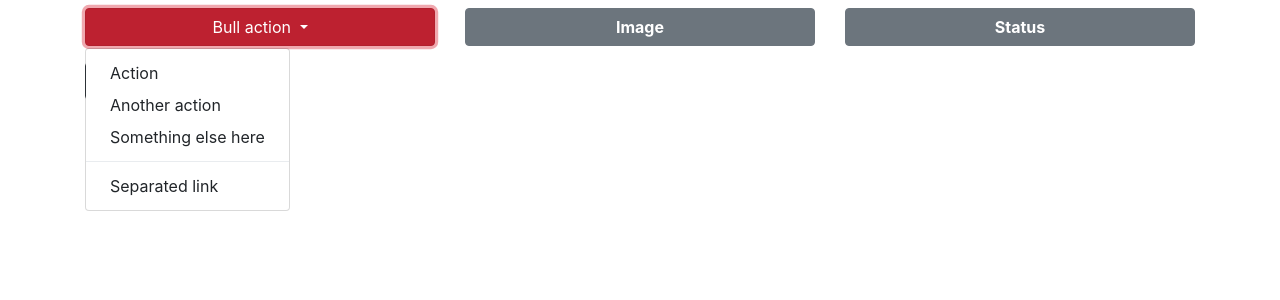
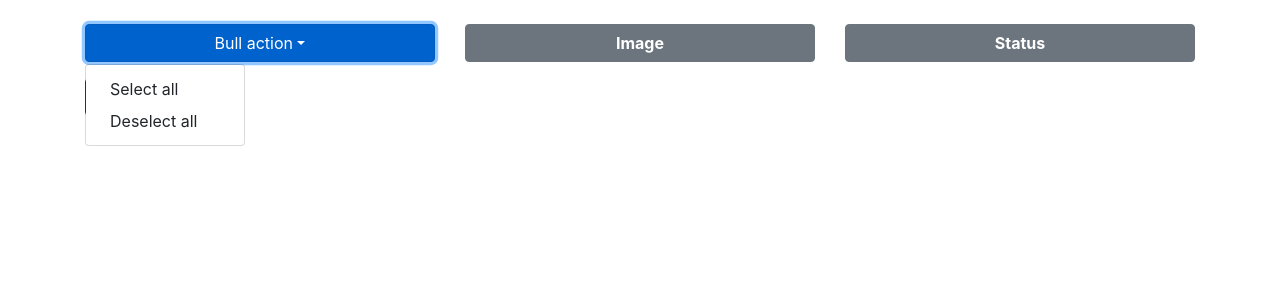
Before and after one commit to sebastianlach/dockerboard, a Django app: template dockerboard/containers/templates/containers/list.html in a window 1280 px wide, after a click on "Bull action". Shown: the part 56-356 px from the top of the page. Run offline with Django 3.2, Linux system fonts and the light colour scheme; the template is opened without the code that fills it, so the values that code supplies are empty; some libraries are stand-ins or nearby versions.

```diff
--- a/dockerboard/containers/templates/containers/list.html
+++ b/dockerboard/containers/templates/containers/list.html
@@ -2,39 +2,69 @@
 
 {% block script %}
 
-    $(".dropdown-menu a").click(function() {
-        var url = $(this).attr('data-url');
-        $.get(url, function(data) {
-            console.log(url);
-            location.reload();
-        });
+    toggle_checkable = function(element) {
+        $(element).toggleClass("btn-primary");
+        $(element).toggleClass("btn-outline-primary");
+        $(element).toggleClass("checked");
+    }
+
+    check_checkable = function(element) {
+        $(element).addClass("btn-primary");
+        $(element).removeClass("btn-outline-primary");
+        $(element).addClass("checked");
+    }
+
+    uncheck_checkable = function(element) {
+        $(element).removeClass("btn-primary");
+        $(element).addClass("btn-outline-primary");
+        $(element).removeClass("checked");
+    }
+
+
+    $(".button-checkable").click(function() {
+        toggle_checkable(this);
     });
 
-    $(".button-checkable").click(function() {
-        $(this).toggleClass("btn-primary");
-        $(this).toggleClass("btn-outline-primary");
-        $(this).toggleClass("checked");
+    $(".containers .dropdown-menu a").click(function() {
+        var url = $(this).attr('data-url');
+        var href = $(this).attr('href');
+        if(href == '#') {
+            $.get(url, function(data) {
+                console.log(url);
+                location.reload();
+            });
+        }
     });
 
+    $(".button-bulk-action .dropdown-menu a").click(function() {
+        var action = $(this).attr('data-action');
+        if(action == 'select-all') {
+            $(".button-checkable").each(function() {
+                check_checkable(this);
+            });
+        }
+        if(action == 'deselect-all') {
+            $(".button-checkable").each(function() {
+                uncheck_checkable(this);
+            });
+        }
+    });
 
 {% endblock %}
 
 {% block content %}
 <div class="container">
 
-    <div class="row mb-3">
+    <div class="row mb-3 mt-3">
 
         <div class="col-md-4">
-            <div class="btn-group btn-block">
-                <button type="button" class="btn btn-danger dropdown-toggle" data-toggle="dropdown" aria-haspopup="true" aria-expanded="false">
+            <div class="btn-group btn-block button-bulk-action">
+                <button type="button" class="btn btn-primary dropdown-toggle dropdown-toggle-split" data-toggle="dropdown" aria-haspopup="true" aria-expanded="false">
                     Bull action
                 </button>
                 <div class="dropdown-menu">
-                    <a class="dropdown-item" href="#">Action</a>
-                    <a class="dropdown-item" href="#">Another action</a>
-                    <a class="dropdown-item" href="#">Something else here</a>
-                    <div class="dropdown-divider"></div>
-                    <a class="dropdown-item" href="#">Separated link</a>
+                    <a class="dropdown-item" href="#" data-action="select-all">Select all</a>
+                    <a class="dropdown-item" href="#" data-action="deselect-all">Deselect all</a>
                 </div>
             </div>
         </div>
@@ -54,7 +84,7 @@
     </div>
 
     {% for container in containers %}
-    <div class="row mb-2">
+    <div class="row mb-2 containers">
         <div class="col-md-4">
 
             <div class="btn-group btn-block">
@@ -69,7 +99,7 @@
                     <a class="dropdown-item" href="#" data-url="{% url 'containers:restart' container.id %}">Restart</a>
                     <a class="dropdown-item" href="#" data-url="{% url 'containers:stop' container.id %}">Stop</a>
                     <div class="dropdown-divider"></div>
-                    <a class="dropdown-item" href="#">Something else here</a>
+                    <a class="dropdown-item" href="{% url 'containers:details' container.id %}">Details</a>
                 </div>
             </div>
         </div>
--- a/dockerboard/templates/layout.html
+++ b/dockerboard/templates/layout.html
@@ -10,10 +10,12 @@
         <link rel="stylesheet" href="https://cdnjs.cloudflare.com/ajax/libs/twitter-bootstrap/4.3.1/css/bootstrap.min.css" integrity="sha256-YLGeXaapI0/5IgZopewRJcFXomhRMlYYjugPLSyNjTY=" crossorigin="anonymous" />
         <link rel="stylesheet" href="https://cdnjs.cloudflare.com/ajax/libs/jqueryui/1.12.1/jquery-ui.min.css" integrity="sha256-rByPlHULObEjJ6XQxW/flG2r+22R5dKiAoef+aXWfik=" crossorigin="anonymous" />
         <link rel="stylesheet" href="https://cdnjs.cloudflare.com/ajax/libs/jqueryui/1.12.1/jquery-ui.theme.min.css" integrity="sha256-AjyoyaRtnGVTywKH/Isxxu5PXI0s4CcE0BzPAX83Ppc=" crossorigin="anonymous" />
+        <link rel="stylesheet" href="https://cdnjs.cloudflare.com/ajax/libs/Chart.js/2.8.0/Chart.min.css" integrity="sha256-aa0xaJgmK/X74WM224KMQeNQC2xYKwlAt08oZqjeF0E=" crossorigin="anonymous" />
 
         <script src="https://cdnjs.cloudflare.com/ajax/libs/jquery/3.4.1/jquery.min.js" integrity="sha256-CSXorXvZcTkaix6Yvo6HppcZGetbYMGWSFlBw8HfCJo=" crossorigin="anonymous"></script>
         <script src="https://cdnjs.cloudflare.com/ajax/libs/jqueryui/1.12.1/jquery-ui.min.js" integrity="sha256-KM512VNnjElC30ehFwehXjx1YCHPiQkOPmqnrWtpccM=" crossorigin="anonymous"></script>
         <script src="https://cdnjs.cloudflare.com/ajax/libs/twitter-bootstrap/4.3.1/js/bootstrap.bundle.min.js" integrity="sha256-fzFFyH01cBVPYzl16KT40wqjhgPtq6FFUB6ckN2+GGw=" crossorigin="anonymous"></script>
+        <script src="https://cdnjs.cloudflare.com/ajax/libs/Chart.js/2.8.0/Chart.bundle.min.js" integrity="sha256-xKeoJ50pzbUGkpQxDYHD7o7hxe0LaOGeguUidbq6vis=" crossorigin="anonymous"></script>
 
         <style type="text/css">
             .loading-modal {
```
Also changed, not shown: dockerboard/dashboard/templates/dashboard/index.html (+34 -17 lines).
